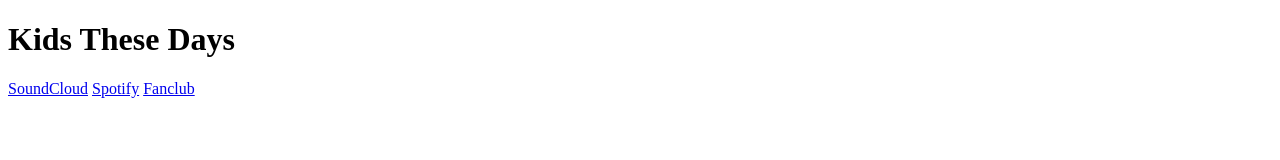
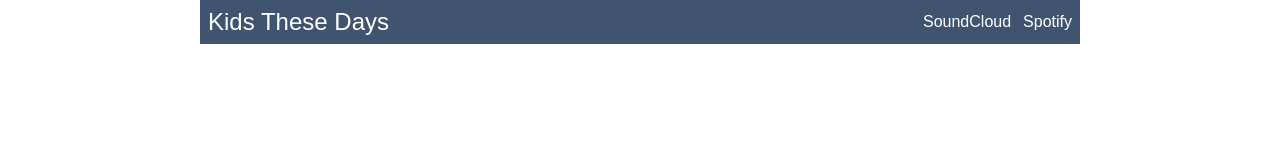
Before and after one commit to zcecchetti/Landing-Page, a plain HTML site: page index.html in a window 1280 px wide. Drawn offline with Linux system fonts and the light colour scheme.

Commit message:
Format and customize header section

```diff
--- a/index.html
+++ b/index.html
@@ -14,10 +14,10 @@
     <div class="header">
 
         <h1>Kids These Days</h1>
-        <a href="https://soundcloud.com/ktd_music">SoundCloud</a>
-        <a href="https://open.spotify.com/playlist/0qL4C0ieB5TCxtqvSITomP?si=755b988f382e422e">Spotify</a>
-        <a href="https://soundcloud.com/fanclub_music"> Fanclub</a>
-
+        <div class="left-links">
+            <a href="https://soundcloud.com/ktd_music">SoundCloud</a>
+            <a href="https://open.spotify.com/playlist/0qL4C0ieB5TCxtqvSITomP?si=755b988f382e422e">Spotify</a>
+        </div>
     </div>
 
     <div class="intro">
--- a/style.css
+++ b/style.css
@@ -0,0 +1,44 @@
+body {
+
+    display: flex;
+    flex-direction: column;
+    margin: 0 200px;
+}
+
+.header {
+
+    display: flex;
+    background-color: #405470;
+    font-family: Arial, Helvetica, sans-serif;
+}
+
+h1,
+a {
+
+    display: flex;
+    margin: 0;
+    padding: 0px;
+    align-items: center;
+    color: white;
+}
+
+h1 {
+
+    flex: 1;
+    font-size: 24px;
+    font-weight: 500;
+    padding: 8px;
+}
+
+a {
+
+    text-decoration: none;
+    font-weight: 300;
+}
+
+.left-links {
+
+    display: flex;
+    gap: 12px;
+    padding: 8px;
+}
```
